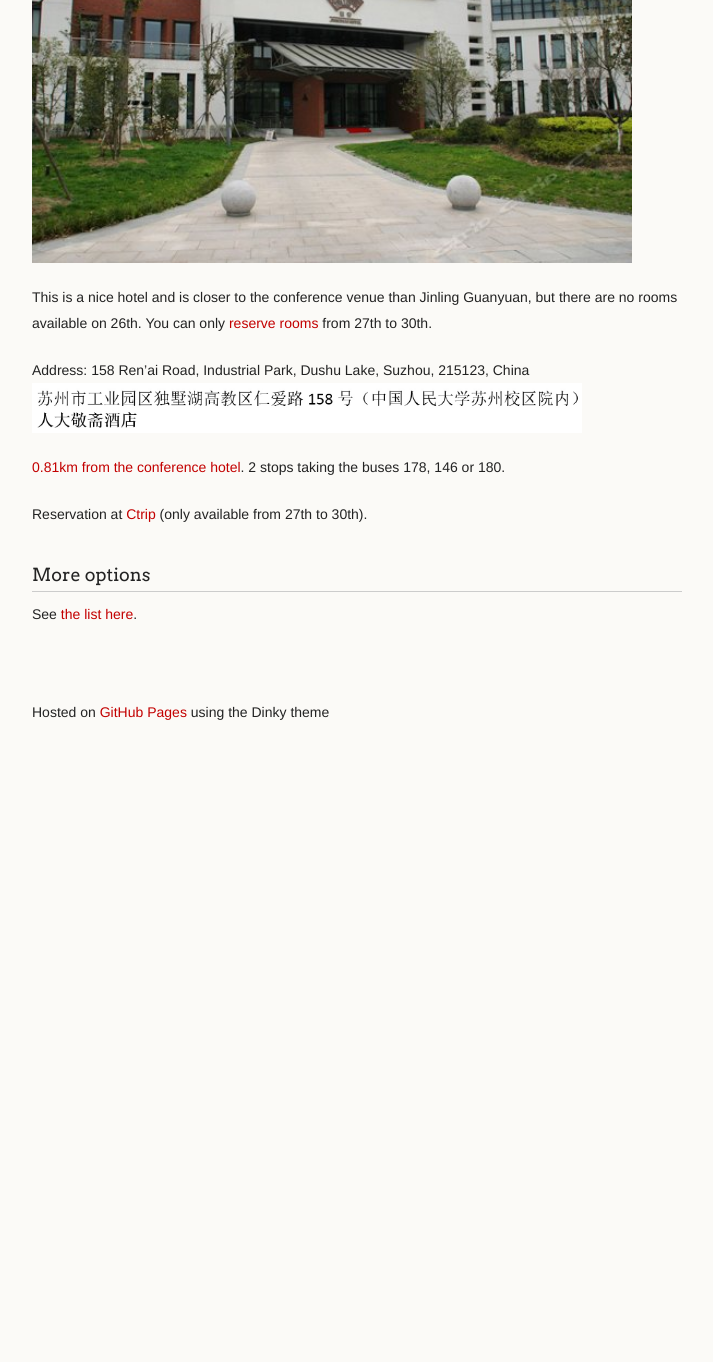
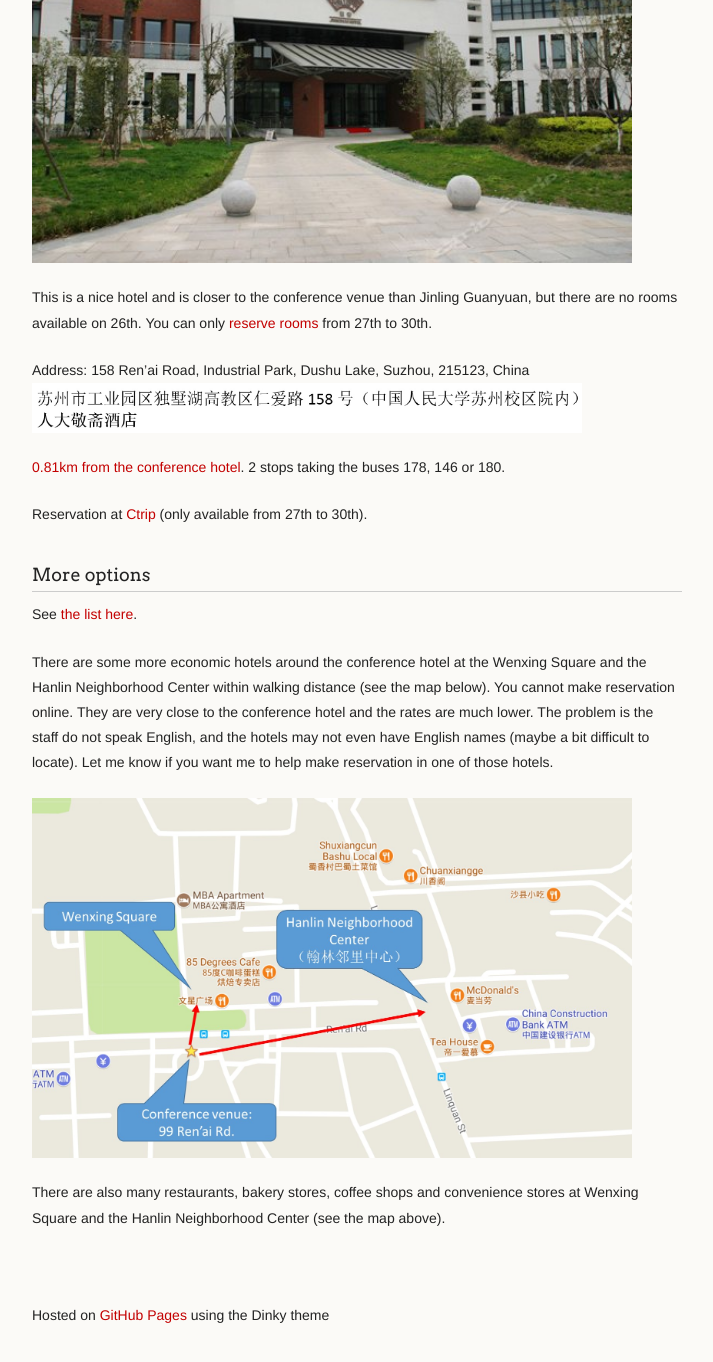
Before and after one commit to www-aplas/www-aplas.github.io, a Jekyll site: the page built from local.md, in a window 1280 px wide and 1400 px high, scrolled down 1986 px. Shown: the top 1362 px of the window, without its empty margins (278-991 px from the left). Built offline with Jekyll 4.4.1, drawn with Linux system fonts in a browser that asks for light colours; our own code applies the rules of GitHub Pages for plain Markdown files; a script that is not in the unit is left out; before the commit the page ends 2783 px from its top, so only the background shows below that.

Commit message:
Update local.md

```diff
--- a/local.md
+++ b/local.md
@@ -23,6 +23,7 @@ I have also reserved some rooms at the hotel. If you find there are no more room
 In addition to the conference hotel, there are some alternatives you may consider.
 
 ### Jinling Guanyuan International Hotel
+
 
 <img src="img/JLGY2.jpg"
      width="600">
@@ -54,3 +55,9 @@ Reservation at [Ctrip](http://english.ctrip.com/hotels/suzhou-hotel-detail-14583
 ### More options
 
 See [the list here](http://english.ctrip.com/hotels/list?city=14&checkin=11-26-2017&checkout=11-30-2017&hotelname=&searchboxArg=t&optionId=467241&optionType=Hotel&optionName=Xi%E2%80%99an%20Jiaotong-Liverpool%20International%20Conference%20Center&lat=31.274776&lon=120.74044&sort=dis0&display=Xi%E2%80%99an%20Jiaotong-Liverpool%20International%20Conference%20Center&markland=&label=XGCX7CeFA0WldlP7fTmIDg).
+
+There are some more economic hotels around the conference hotel at the Wenxing Square and the Hanlin Neighborhood Center within walking distance (see the map below). You cannot make reservation online. They are very close to the conference hotel and the rates are much lower. The problem is the staff do not speak English, and the hotels may not even have English names (maybe a bit difficult to locate). Let me know if you want me to help make reservation in one of those hotels.
+
+<img src="img/local2.jpg" width="600">
+
+There are also many restaurants, bakery stores, coffee shops and convenience stores at Wenxing Square and the Hanlin Neighborhood Center (see the map above).
```
